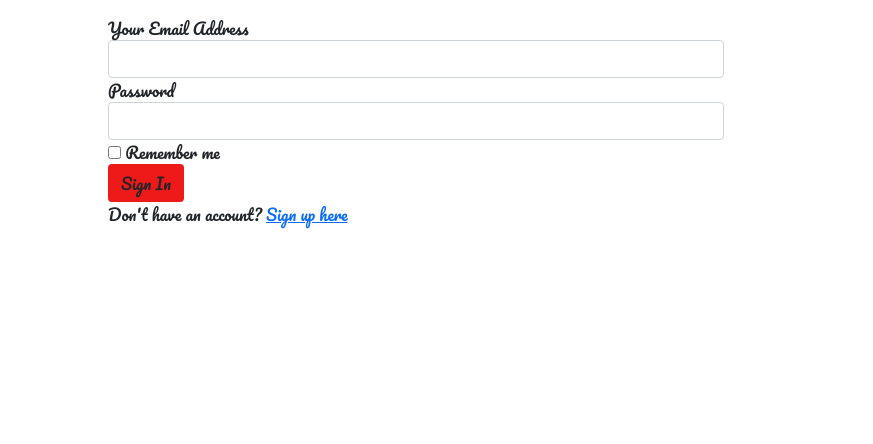
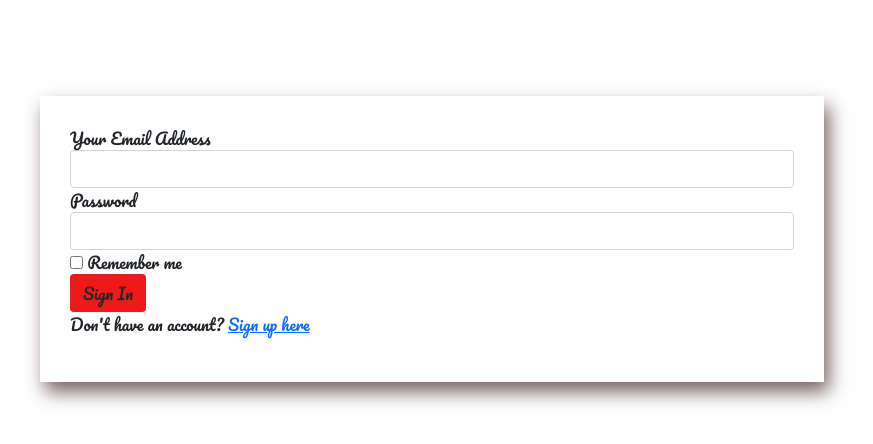
Before and after one commit to MugeraH/Letewaa, a Flask app: page /buyer_login in a window 1280 px wide. Shown: the part 78-522 px from the top of the page, without its empty margins (224-1097 px from the left). Run offline with Flask 2, Linux system fonts and the light colour scheme; some libraries are stand-ins or nearby versions.

Commit message:
styling the forms in the app

```diff
--- a/app/static/css/index.css
+++ b/app/static/css/index.css
@@ -409,3 +409,74 @@
 .orders-count {
   font-size: 26px;
 }
+
+/* forms */
+#form-content{
+  box-sizing: border-box;
+  margin: 0;
+  padding: 0;
+  margin: 80px;
+  max-width: 90%;
+}
+
+#form-content-form{
+  box-shadow: 5px 10px 18px #7a6363;
+  padding: 30px;
+  max-height: 100vh;
+}
+
+#sellercontainer{
+  box-sizing: border-box;
+  margin: 0;
+  padding: 0;
+  margin: 80px;
+  max-width: 90%;
+}
+
+#sellerlogin{
+  box-shadow: 5px 10px 18px #7a6363;
+  padding: 30px;
+  max-height: 100vh;
+}
+
+#sellcontainer{
+  box-sizing: border-box;
+  margin: 0;
+  padding: 0;
+  margin: 80px;
+  max-width: 90%;
+}
+
+#sellerregistration{
+  box-shadow: 5px 10px 18px #7a6363;
+  padding: 30px;
+  max-height: 100vh;
+}
+
+#buyercontainer{
+  box-sizing: border-box;
+  margin: 0;
+  padding: 0;
+  margin: 80px;
+  max-width: 90%;
+}
+
+#buyerlogin{
+  box-shadow: 5px 10px 18px #7a6363;
+  padding: 30px;
+  max-height: 100vh;
+}
+
+#regbuyer{
+  box-sizing: border-box;
+  margin: 0;
+  padding: 0;
+  margin: 80px;
+  max-width: 90%;
+}
+
+#buyerform{
+  box-shadow: 5px 10px 18px #7a6363;
+  padding: 30px;
+  max-height: 100vh;
+}
--- a/app/templates/auth/login.html
+++ b/app/templates/auth/login.html
@@ -1,9 +1,9 @@
 {% extends 'base.html'%} {% import 'bootstrap/wtf.html' as wtf%} {% block
 content %}
-<div class="container">
+<div class="container" id="buyercontainer">
   <div class="row">
-    <div class="col-md-3"></div>
-    <div class="col-md-6 login-form">
+    <div class="col-md-2" ></div>
+    <div class="col-md-8 login-form" id="buyerlogin">
       <!--Flash message -->
       {% for message in get_flashed_messages() %}
       <div class="alert alert-danger">
@@ -21,7 +21,7 @@ content %}
         <a href="{{url_for('auth.register')}}">Sign up here</a>
       </p>
     </div>
-    <div clas="col-md-3"></div>
+    <div clas="col-md-2"></div>
   </div>
 </div>
 
--- a/app/templates/auth/register.html
+++ b/app/templates/auth/register.html
@@ -1,9 +1,9 @@
 {% extends 'base.html'%} {% import 'bootstrap/wtf.html' as wtf%} {% block
 content %}
-<div class="container">
+<div class="container" id="regbuyer">
   <div class="row">
     <div class="col-md-2"></div>
-    <div class="col-md-8">{{wtf.quick_form(registration_form)}}</div>
+    <div class="col-md-8" id="buyerform">{{wtf.quick_form(registration_form)}}</div>
     <div class="col-md-2"></div>
   </div>
 </div>
--- a/app/templates/auth2/register.html
+++ b/app/templates/auth2/register.html
@@ -1,9 +1,9 @@
 {% extends 'base.html'%} {% import 'bootstrap/wtf.html' as wtf%} {% block
 content %}
-<div class="container">
+<div class="container" id="sellcontainer">
     <div class="row">
         <div class="col-md-2"></div>
-        <div class="col-md-8">{{wtf.quick_form(registration_form)}}</div>
+        <div class="col-md-8" id="sellerregistration">{{wtf.quick_form(registration_form)}}</div>
         <div class="col-md-2"></div>
     </div>
 </div>
--- a/app/templates/errors.html
+++ b/app/templates/errors.html
@@ -1 +1 @@
-<h2>errors page</h2>
+<h3>Whoops!! This route does not exist. Confirm your URL</h3>
```
Also changed, not shown: app/templates/auth2/login.html (+4 -4 lines), app/templates/supplier/update_product.html (+4 -4 lines).
